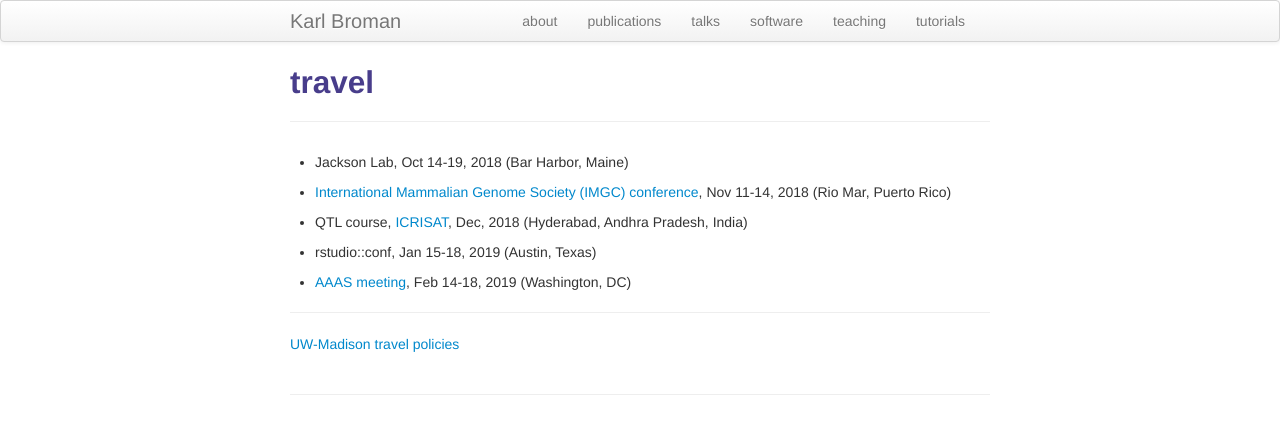
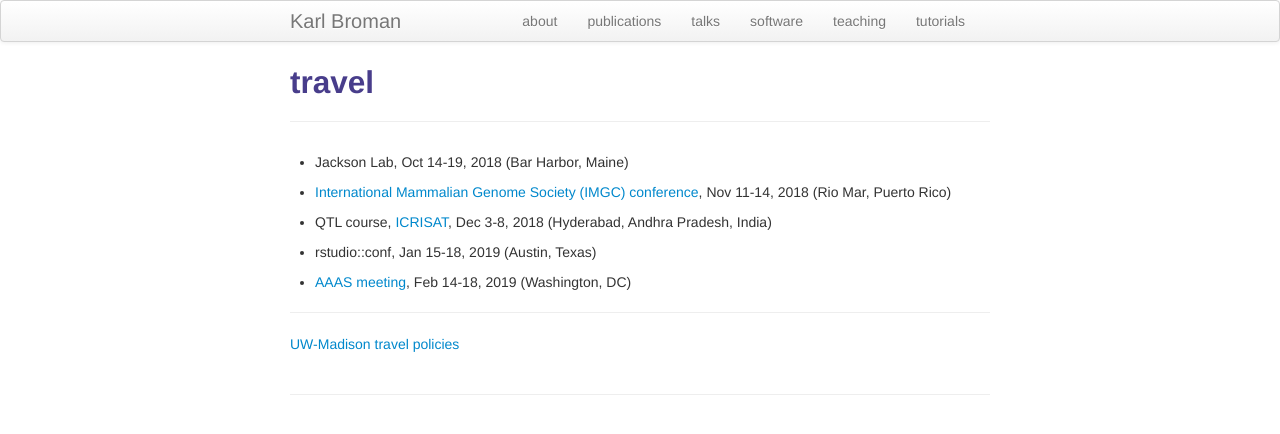
Before and after one commit to kbroman/kbroman.github.io, a Jekyll site: the page built from pages/travel.md, in a window 1280 px wide. Shown: the top 434 px of the page. Built offline with Jekyll 4.4.1, drawn with Linux system fonts in a browser that asks for light colours.

Commit message:
pages/travel: dates for December trip to India

```diff
--- a/pages/travel.md
+++ b/pages/travel.md
@@ -325,7 +325,7 @@
   conference](http://imgs.org/?run=conference.imgc2018), Nov 11-14,
   2018 (Rio Mar, Puerto Rico)
 
-- QTL course, <a href="http://www.icrisat.org">ICRISAT</a>, Dec, 2018
+- QTL course, <a href="http://www.icrisat.org">ICRISAT</a>, Dec 3-8, 2018
   (Hyderabad, Andhra Pradesh, India)
 
 - rstudio::conf, Jan 15-18, 2019 (Austin, Texas)
```
